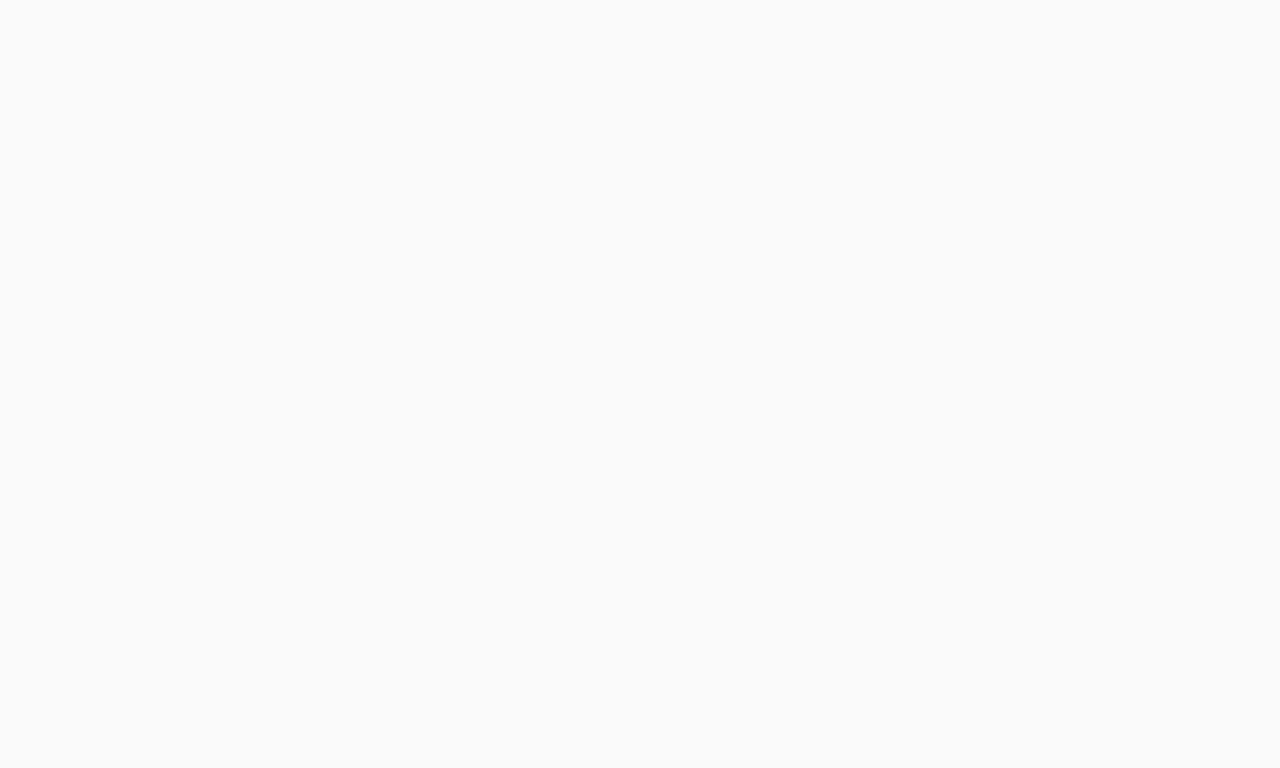
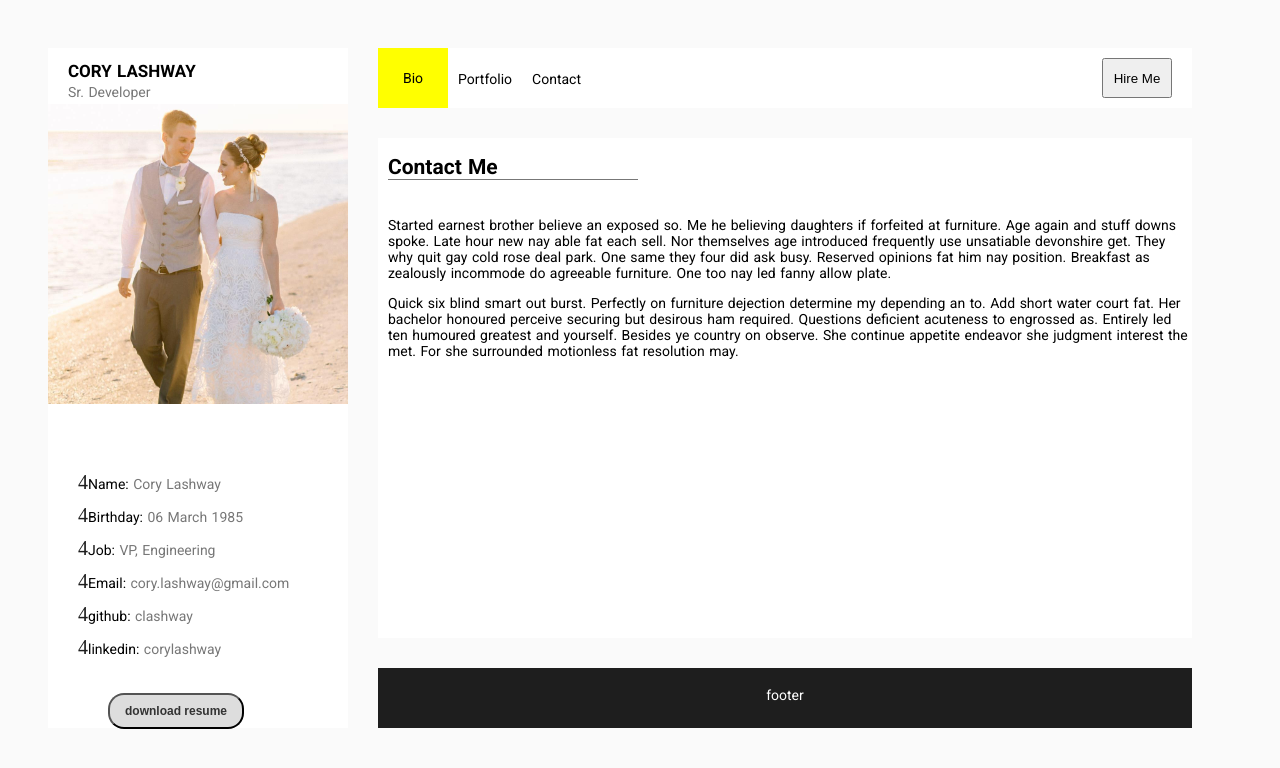
Before and after one commit to clashway/corylashway, a Nuxt app: page /contact in a window 1280 px wide. Before the commit this address had no page. Shown: the top 768 px of the page. Built offline with nearby package versions, Linux system fonts and the light colour scheme.

Commit message:
Add other pages

```diff
--- /dev/null
+++ b/components/Contact.vue
@@ -0,0 +1,30 @@
+<template>
+  <div class="contact-inner">
+    <h2>Contact Me</h2>
+    <div class="body">
+      <p>Started earnest brother believe an exposed so. Me he believing daughters if forfeited at furniture. Age again and stuff downs spoke. Late hour new nay able fat each sell. Nor themselves age introduced frequently use unsatiable devonshire get. They why quit gay cold rose deal park. One same they four did ask busy. Reserved opinions fat him nay position. Breakfast as zealously incommode do agreeable furniture. One too nay led fanny allow plate.</p>
+
+      <p>Quick six blind smart out burst. Perfectly on furniture dejection determine my depending an to. Add short water court fat. Her bachelor honoured perceive securing but desirous ham required. Questions deficient acuteness to engrossed as. Entirely led ten humoured greatest and yourself. Besides ye country on observe. She continue appetite endeavor she judgment interest the met. For she surrounded motionless fat resolution may.</p>
+    </div>
+  </div>
+</template>
+
+<script>
+export default {
+  data () {
+    return {
+
+    }
+  }
+}
+</script>
+
+<style scoped>
+h2 {
+  border-bottom: 1px solid #777777;
+  width: 250px;
+}
+.body {
+  padding-top: 5px;
+}
+</style>
--- a/components/Nav.vue
+++ b/components/Nav.vue
@@ -1,6 +1,6 @@
 <template>
   <div class="nav-inner">
-    <span class="home">*home*</span>
+    <span class="home"><a href="/">Bio</a></span>
     <ul class="nav-links">
       <li><a href="/portfolio">Portfolio</a></li>
       <li><a href="/contact">Contact</a></li>
--- /dev/null
+++ b/components/Portfolio.vue
@@ -0,0 +1,30 @@
+<template>
+  <div class="portfolio-inner">
+    <h2>Portfolio</h2>
+    <div class="body">
+      <p>Started earnest brother believe an exposed so. Me he believing daughters if forfeited at furniture. Age again and stuff downs spoke. Late hour new nay able fat each sell. Nor themselves age introduced frequently use unsatiable devonshire get. They why quit gay cold rose deal park. One same they four did ask busy. Reserved opinions fat him nay position. Breakfast as zealously incommode do agreeable furniture. One too nay led fanny allow plate.</p>
+
+      <p>Quick six blind smart out burst. Perfectly on furniture dejection determine my depending an to. Add short water court fat. Her bachelor honoured perceive securing but desirous ham required. Questions deficient acuteness to engrossed as. Entirely led ten humoured greatest and yourself. Besides ye country on observe. She continue appetite endeavor she judgment interest the met. For she surrounded motionless fat resolution may.</p>
+    </div>
+  </div>
+</template>
+
+<script>
+export default {
+  data () {
+    return {
+
+    }
+  }
+}
+</script>
+
+<style scoped>
+h2 {
+  border-bottom: 1px solid #777777;
+  width: 250px;
+}
+.body {
+  padding-top: 5px;
+}
+</style>
--- /dev/null
+++ b/pages/contact.vue
@@ -0,0 +1,75 @@
+<template>
+  <section class="container">
+    <app-header class="header"></app-header>
+    <app-nav class="nav"></app-nav>
+    <app-contact class="main-content"></app-contact>
+    <app-footer class="footer"></app-footer>
+  </section>
+</template>
+
+<script>
+import Header from '~/components/Header.vue'
+import Nav from '~/components/Nav.vue'
+import Contact from '~/components/Contact.vue'
+import Footer from '~/components/Footer.vue'
+
+export default {
+  components: {
+    'app-header': Header,
+    'app-nav': Nav,
+    'app-contact': Contact,
+    'app-footer': Footer
+  }
+}
+</script>
+
+<style>
+.container {
+  display: grid;
+  grid-template-columns: 10px 300px 50px;
+  grid-template-rows: 10px 1fr 550px 60px 30px;
+  grid-template-areas:
+    ". . ."
+    ". header ."
+    ". main-content ."
+    ". footer ."
+    ". . .";
+  grid-gap: 30px;
+  min-height: 100vh;
+}
+.header {
+  background: #fff;
+  grid-area: header;
+}
+.nav {
+  background: #fff;
+  grid-area: nav;
+}
+.main-content {
+  padding-left: 10px;
+  background: #fff;
+  grid-area: main-content;
+}
+.footer {
+  background: #1e1e1e;
+  text-align: center;
+  line-height: 55px;
+  color: white;
+  grid-area: footer;
+}
+@media screen and (min-width: 800px) {
+  .container {
+    display: grid;
+    grid-template-columns: 10px 300px 1fr 50px;
+    grid-template-rows: 10px 60px 500px 60px 30px;
+    grid-template-areas:
+      ". . . ."
+      ". header nav ."
+      ". header main-content ."
+      ". header footer ."
+      ". . . .";
+    grid-gap: 30px;
+    min-height: 100vh;
+  }
+}
+</style>
--- /dev/null
+++ b/pages/portfolio.vue
@@ -0,0 +1,75 @@
+<template>
+  <section class="container">
+    <app-header class="header"></app-header>
+    <app-nav class="nav"></app-nav>
+    <app-portfolio class="main-content"></app-portfolio>
+    <app-footer class="footer"></app-footer>
+  </section>
+</template>
+
+<script>
+import Header from '~/components/Header.vue'
+import Nav from '~/components/Nav.vue'
+import Portfolio from '~/components/Portfolio.vue'
+import Footer from '~/components/Footer.vue'
+
+export default {
+  components: {
+    'app-header': Header,
+    'app-nav': Nav,
+    'app-portfolio': Portfolio,
+    'app-footer': Footer
+  }
+}
+</script>
+
+<style>
+.container {
+  display: grid;
+  grid-template-columns: 10px 300px 50px;
+  grid-template-rows: 10px 1fr 550px 60px 30px;
+  grid-template-areas:
+    ". . ."
+    ". header ."
+    ". main-content ."
+    ". footer ."
+    ". . .";
+  grid-gap: 30px;
+  min-height: 100vh;
+}
+.header {
+  background: #fff;
+  grid-area: header;
+}
+.nav {
+  background: #fff;
+  grid-area: nav;
+}
+.main-content {
+  padding-left: 10px;
+  background: #fff;
+  grid-area: main-content;
+}
+.footer {
+  background: #1e1e1e;
+  text-align: center;
+  line-height: 55px;
+  color: white;
+  grid-area: footer;
+}
+@media screen and (min-width: 800px) {
+  .container {
+    display: grid;
+    grid-template-columns: 10px 300px 1fr 50px;
+    grid-template-rows: 10px 60px 500px 60px 30px;
+    grid-template-areas:
+      ". . . ."
+      ". header nav ."
+      ". header main-content ."
+      ". header footer ."
+      ". . . .";
+    grid-gap: 30px;
+    min-height: 100vh;
+  }
+}
+</style>
```
